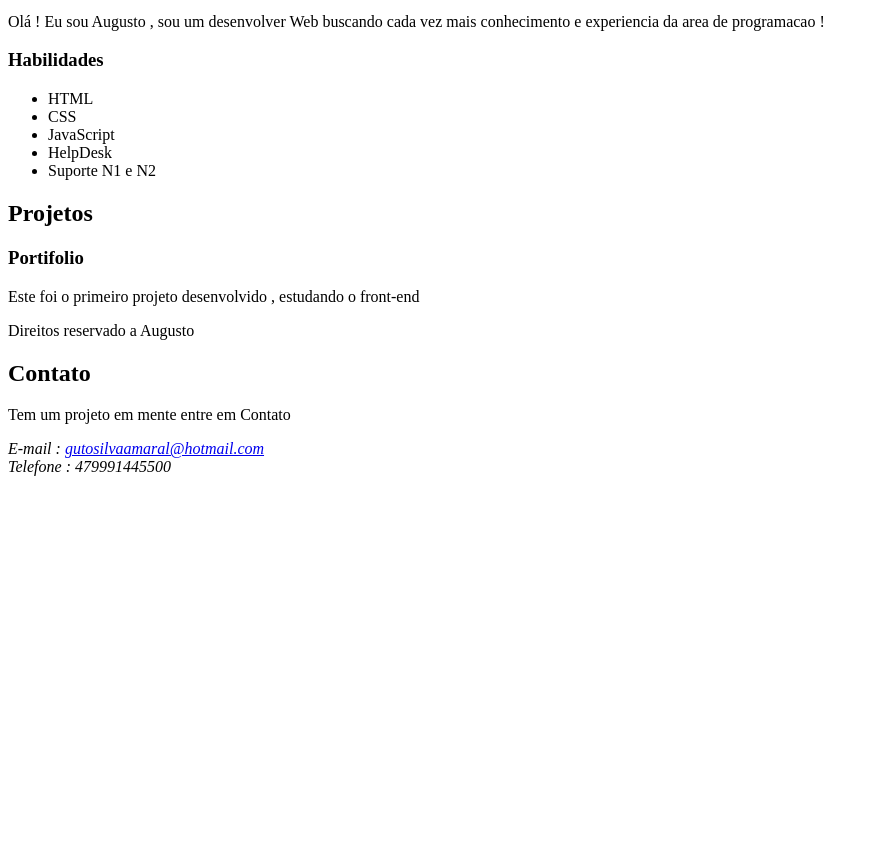
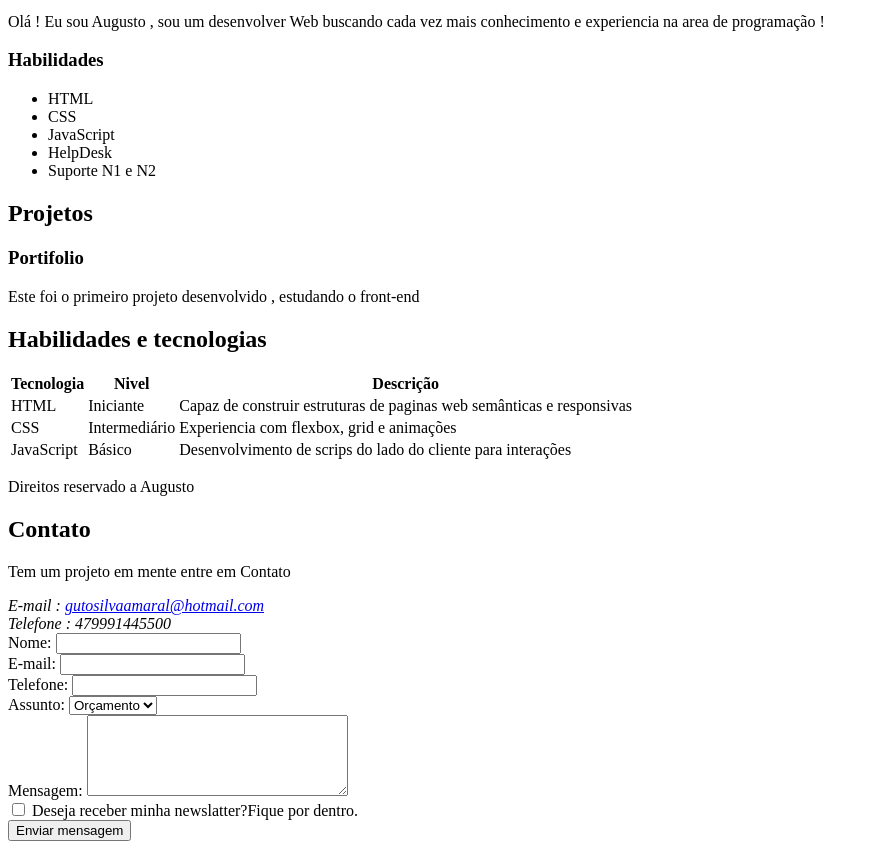
Before and after one commit to gutoamaral11/site, a plain HTML site: page index.html in a window 1280 px wide. Shown: the part 222-1071 px from the top of the page, without its empty margins (0-879 px from the left). Before the commit the page ends 800 px from the top, so only its background shows below. Drawn offline with Linux system fonts and the light colour scheme.

Commit message:
Adição de formulario e tabela no site

```diff
--- a/index.html
+++ b/index.html
@@ -27,8 +27,8 @@
 
         <article>
             <p>
-                Olá ! Eu sou Augusto , sou um desenvolver Web buscando cada vez mais conhecimento e experiencia da area
-                de programacao !
+                Olá ! Eu sou Augusto , sou um desenvolver Web buscando cada vez mais conhecimento e experiencia na area
+                de programação !
             </p>
         </article>
 
@@ -57,7 +57,43 @@
 
         </Article>
     </section>
+    <section id="Habilidades">
 
+        <h2>Habilidades e tecnologias</h2>
+
+        <table>
+            <thead>
+               <tr>
+                    <th>Tecnologia</th>
+                    <th>Nivel</th>
+                    <th>Descrição</th>
+               </tr>
+            </thead>
+
+            <tbody>
+                <tr>
+                    <td>HTML</td>
+                    <td>Iniciante</td>
+                    <td>Capaz de construir estruturas de paginas web semânticas e responsivas</td>
+                </tr>
+
+                <tr>
+                    <td>CSS</td>
+                    <td>Intermediário</td>
+                    <td>Experiencia com flexbox, grid e animações</td>
+                </tr>
+
+                <tr>
+                    <td>JavaScript</td>
+                    <td>Básico</td>
+                    <td>Desenvolvimento de scrips do lado do cliente para interações</td>
+                </tr>
+
+
+            </tbody>
+        </table>
+
+    </section>
     <footer>
         <p>Direitos reservado a Augusto</p>
 
@@ -71,6 +107,38 @@
                 E-mail : <a href="mailto:gutosilvaamaral@hotmail.com">gutosilvaamaral@hotmail.com</a><br>
                 Telefone : <a href="tel:+47999144500"></a>479991445500<br>
             </address>
+
+            <form action="">
+
+                <label for="nome">Nome: </label>
+                <input type="text" id="nome" name="nome"> <br>
+
+                <label for="email">E-mail: </label>
+                <input type="email" id="email" name="email"> <br>
+
+                <label for="telefone">Telefone: </label>
+                <input type="tel" id="telefone" name="telefone"> <br>
+
+                <label for="assunto">Assunto: </label>
+                <select name="assunto" id="assunto">
+                    <option value="orcamento">Orçamento</option>
+                    <option value="duvida">Dúvida</option>
+                    <option value="Outro">Outro</option>
+                </select>
+
+                <br>
+
+                <label for="mensagem">Mensagem: </label>
+                <textarea name="mensagem" id="mensagem" cols="30" rows="5"></textarea> <br>
+
+                <input type="checkbox" id="inscricao" name="inscricao">
+                <label for="inscricao">Deseja receber minha newslatter?Fique por dentro.</label>
+
+                <br>
+
+                <input type="submit" value="Enviar mensagem">
+            </form>
+
         </section>
     </footer>
 </body>
```
